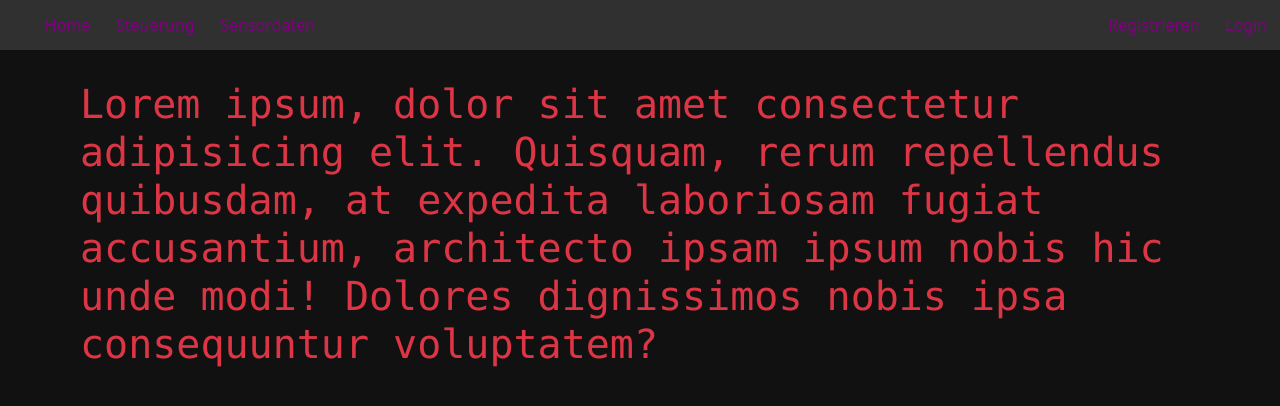
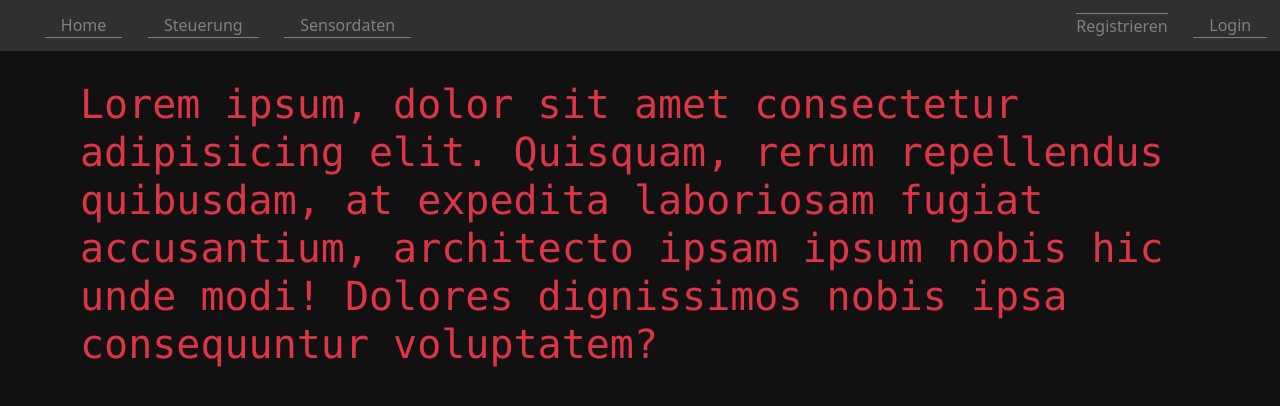
Before and after one commit to MarvinMesaric/mawbot, a Flask app: page / in a window 1280 px wide. Shown: the top 406 px of the page. Run offline with Flask 3, Linux system fonts and the light colour scheme; parts of the project's set-up code (start-up, migrations or seed data) failed here and were passed over.

Commit message:
style: <base changes to the base>

```diff
--- a/mawbot/static/style.css
+++ b/mawbot/static/style.css
@@ -2,13 +2,13 @@
     --background_color_main: #111111;
     --background_color_nav: #303030;
 }
+
 
 html body {
     height: 100vh;
     width: 100vw;
     background-color: var(--background_color_main);
 }
-
 
 nav {
     position: fixed;
@@ -33,11 +33,59 @@ nav ul li {
 }
 
 .navListItem {
-    color: purple;
+    color: gray;
     text-decoration: none;
-    border-bottom: 2px #4e4e4e;
+
+}
+
+.navContainer {
+    padding: 0rem 1rem 0rem 1rem;
+    border-bottom: 1px solid gray;
+
+}
+
+.navContainer:hover {
+    background-color: white;
+    transition: 0.5s ease-in-out;
+    border-radius: 5px;
+    border: none;
+}
+
+.navContainer:hover .navListItem {
+    color: black;
+    transition: 0.5s ease-in-out;
 }
 
 main {
     padding: 10vh;
 }
+
+.sensordataHeader{
+    display: flex;
+    border-bottom: 2px white solid;
+    width: 100%;
+}
+
+.batteryStatusIcon {
+    height: auto;
+    width: auto;
+    max-height: 150px;
+    max-width: 150px;
+    float: right;
+    justify-content: end;
+    align-items: flex-end;
+}
+
+.gridContainer {
+    display: grid;
+    grid-template-columns: repeat(4, auto);
+    grid-template-rows: repeat(2, auto);
+    gap: 5vh 3vw;
+}
+
+.gridItem {
+    width: 30vh;
+    height: 30vh;
+    border: 3px solid #ffffff;
+    border-radius: 5px;
+}
--- a/mawbot/templates/base.html
+++ b/mawbot/templates/base.html
@@ -12,27 +12,42 @@
         <nav class="">
             <ul class="">
                 <li class="liFloatLeft">
+                    <div class="navContainer">
                         <a class="navListItem" aria-current="page" href="{{ url_for('main.home') }}">Home</a>
+                    </div>
                 </li>
                 <li class="liFloatLeft">
+                    <div class="navContainer">
                         <a class="navListItem" aria-current="page" href="{{ url_for('sensordata.controls') }}">Steuerung</a>
+                    </div>
+
                 </li>
                 <li class="liFloatLeft">
+                    <div class="navContainer">
                         <a class="navListItem" aria-current="page" href="{{ url_for('sensordata.sensordatas') }}">Sensordaten</a>
+                    </div>
                 </li>
                 {% if current_user.is_authenticated %}
                 <li class="liFloatRight">
+                    <div class="navContainer">
                         <a class="navListItem" aria-current="page" href="{{ url_for('users.account') }}">Account</a>
+                    </div>
                 </li>
                 <li class="liFloatRight">
+                    <div class="navContainer">
                         <a class="navListItem" aria-current="page" href="{{ url_for('users.logout') }}">Logout</a>
+                    </div>
                 </li>
                 {% else %}
                 <li class="liFloatRight">
+                    <div class="navContainer">
                         <a class="navListItem" aria-current="page" href="{{ url_for('users.login') }}">Login</a>
+                    </div>
                 </li>
                 <li class="liFloatRight">
+                    <div class="navContainer"></div>
                         <a class="navListItem " aria-current="page" href="{{ url_for('users.registration') }}">Registrieren</a>
+                    </div>
                 </li>
                 {% endif %}
             </ul>
```
Lines whose indentation alone changed are shown as unchanged.
